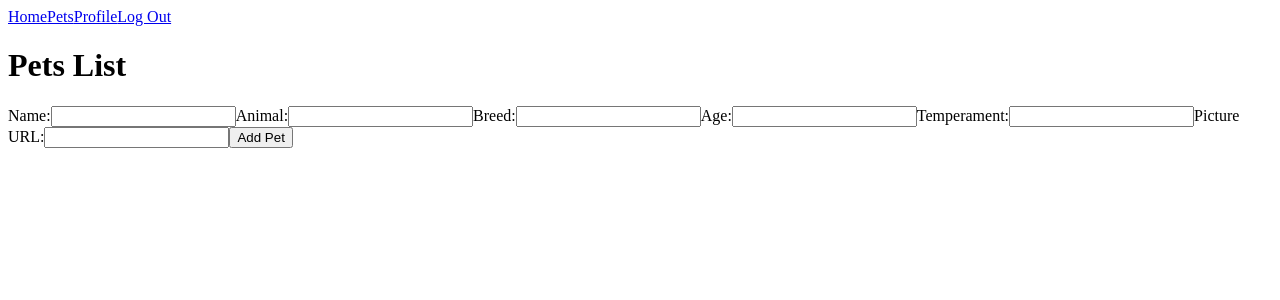
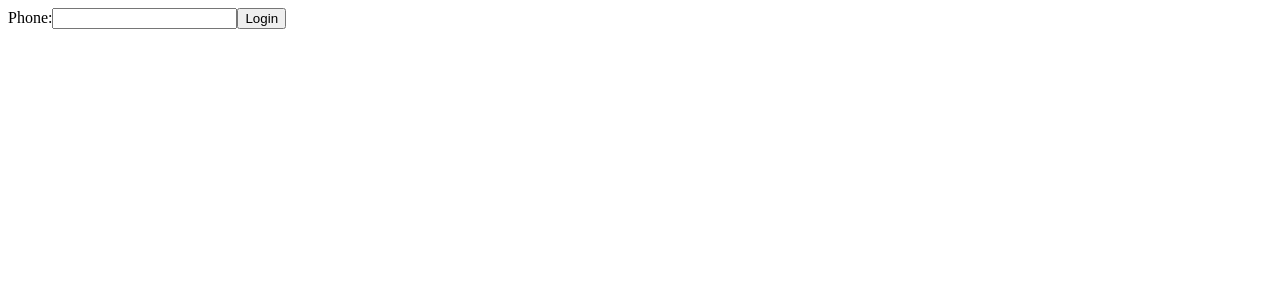
Before and after one commit to juliepoulain/python-p4-final-project-pet-sitting-app, a React (Create React App) app in the folder client/: page /pets in a window 1280 px wide. Shown: the top 300 px of the page. Built offline with nearby package versions, Linux system fonts and the light colour scheme.

Commit message:
ternary conditions on app and added logout page

```diff
--- a/client/src/components/App.js
+++ b/client/src/components/App.js
@@ -7,6 +7,7 @@ import PetsList from "./PetsList";
 import SeeMorePetCard from "./SeeMorePetCard";
 import Login from "./Login";
 import SitterProfile from "./SitterProfile";
+import HomepageLogout from "./HomepageLogout";
 
 function App() {
   const [ownerId, setOwnerId] = useState("");
@@ -15,26 +16,54 @@ function App() {
     <Router>
       <div>
         <Switch>
-          <Route exact path="/owner/:id">
-            <OwnerProfile ownerId={ownerId} setOwnerId={setOwnerId} />
+          <Route exact path="/">
+            {ownerId ? (
+              <Homepage ownerId={ownerId} />
+            ) : (
+              <HomepageLogout ownerId={ownerId} setOwnerId={setOwnerId} />
+            )}
           </Route>
-          <Route exact path="/">
-            <Homepage ownerId={ownerId} />
-          </Route>
-          <Route exact path="/visit/:id">
-            <VisitPage ownerId={ownerId} />
-          </Route>
+
           <Route exact path="/login">
             <Login ownerId={ownerId} setOwnerId={setOwnerId} />
           </Route>
+
+          <Route exact path="/owner/:id">
+            {ownerId ? (
+              <OwnerProfile ownerId={ownerId} setOwnerId={setOwnerId} />
+            ) : (
+              <Login ownerId={ownerId} setOwnerId={setOwnerId} />
+            )}
+          </Route>
+
+          <Route exact path="/visit/:id">
+            {ownerId ? (
+              <VisitPage ownerId={ownerId} />
+            ) : (
+              <Login ownerId={ownerId} setOwnerId={setOwnerId} />
+            )}
+          </Route>
+
           <Route exact path="/sitters/:id">
-            <SitterProfile />
+            {ownerId ? (
+              <SitterProfile />
+            ) : (
+              <Login ownerId={ownerId} setOwnerId={setOwnerId} />
+            )}
           </Route>
           <Route exact path="/pets">
-            <PetsList ownerId={ownerId} />
+            {ownerId ? (
+              <PetsList ownerId={ownerId} />
+            ) : (
+              <Login ownerId={ownerId} setOwnerId={setOwnerId} />
+            )}
           </Route>
           <Route exact path="/pets/:id">
-            <SeeMorePetCard ownerId={ownerId} />
+            {ownerId ? (
+              <SeeMorePetCard ownerId={ownerId} />
+            ) : (
+              <Login ownerId={ownerId} setOwnerId={setOwnerId} />
+            )}
           </Route>
         </Switch>
       </div>
--- /dev/null
+++ b/client/src/components/HomepageLogout.js
@@ -0,0 +1,31 @@
+import React, { useState } from "react";
+import SitterSearch from "./SitterSearch";
+import SitterList from "./SitterList";
+import Login from "./Login";
+
+function HomepageLogout({ ownerId, setOwnerId }) {
+  const [search, setSearch] = useState("");
+  const [sitters, setSitters] = useState([]);
+
+  return (
+    <>
+      <Login setOwnerId={setOwnerId} />
+      <h1>PetCare</h1>
+      <h2>
+        Going on a trip? Away for the weekend?
+        <br />
+        Welcome to PetCare - find the best sitter for your pets.
+      </h2>
+      <h3>
+        Our sitters are the best in the game. At PetCare, we believe in going
+        above and beyond the old "feed & leave" so you can be rest assured your
+        pets will feel loved and cared for while their favorite human is away!
+      </h3>
+      <h3>Find a sitter near you today:</h3>
+      <SitterSearch />
+      <SitterList />
+    </>
+  );
+}
+
+export default HomepageLogout;
--- a/client/src/components/NavBar.js
+++ b/client/src/components/NavBar.js
@@ -9,11 +9,11 @@ function NavBar({ ownerId }) {
       </NavLink>
       {ownerId ? (
         <NavLink to={`/pets`} className="nav-link">
-          Pets
+          My Pets
         </NavLink>
       ) : (
         <NavLink to="/login" className="nav-link">
-          Pets
+          My Pets
         </NavLink>
       )}
       <NavLink to={`/owner/${ownerId}`} className="nav-link">
--- a/client/src/components/PetForm.js
+++ b/client/src/components/PetForm.js
@@ -49,21 +49,43 @@ function PetForm({ ownerId, onAddPet }) {
 
   return (
     <form onSubmit={handleSubmit}>
-      <label>Name:</label>
-      <input value={name} onChange={(e) => setName(e.target.value)} />
-      <label>Animal:</label>
-      <input value={animal} onChange={(e) => setAnimal(e.target.value)} />
-      <label>Breed:</label>
-      <input value={breed} onChange={(e) => setBreed(e.target.value)} />
-      <label>Age:</label>
-      <input value={age} onChange={(e) => setAge(e.target.value)} />
-      <label>Temperament:</label>
+      <input
+        type="text"
+        value={name}
+        onChange={(e) => setName(e.target.value)}
+        placeholder="Name"
+      />
+
+      <select value={animal} onChange={(e) => setAnimal(e.target.value)}>
+        <option value="">Select an animal</option>
+        <option value="cat">Cat</option>
+        <option value="dog">Dog</option>
+        <option value="rabbit">Rabbit</option>
+        <option value="hamster">Hamster</option>
+        <option value="bird">Bird</option>
+      </select>
+      <input
+        type="text"
+        value={breed}
+        onChange={(e) => setBreed(e.target.value)}
+        placeholder="Breed"
+      />
+      <input
+        value={age}
+        onChange={(e) => setAge(e.target.value)}
+        placeholder="Age"
+      />
+
       <input
         value={temperament}
         onChange={(e) => setTemperament(e.target.value)}
+        placeholder="temperament"
       />
-      <label>Picture URL:</label>
-      <input value={image} onChange={(e) => setImage(e.target.value)} />
+      <input
+        value={image}
+        onChange={(e) => setImage(e.target.value)}
+        placeholder="Enter an Image URL"
+      />
       <button type="submit">Add Pet</button>
     </form>
   );
--- a/client/src/components/PetFormEdit.js
+++ b/client/src/components/PetFormEdit.js
@@ -59,12 +59,15 @@ function PetFormEdit({ pet, onEditPet }) {
         onChange={(e) => setName(e.target.value)}
         placeholder="Name"
       />
-      <input
-        type="text"
-        value={animal}
-        onChange={(e) => setAnimal(e.target.value)}
-        placeholder="Animal"
-      />
+      <select value={animal} onChange={(e) => setAnimal(e.target.value)}>
+        <option value="">Select an animal</option>
+        <option value="cat">Cat</option>
+        <option value="dog">Dog</option>
+        <option value="rabbit">Rabbit</option>
+        <option value="hamster">Hamster</option>
+        <option value="bird">Bird</option>
+      </select>
+
       <input
         type="text"
         value={breed}
```
